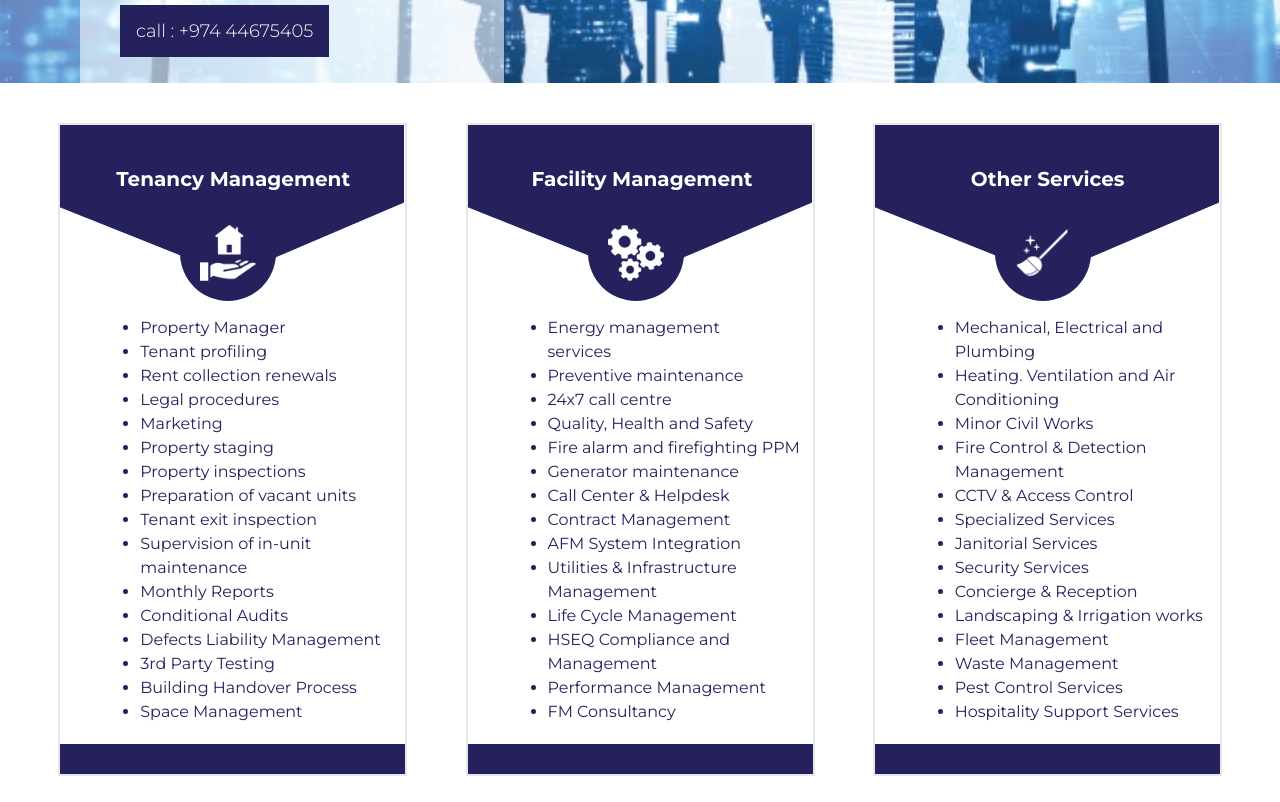
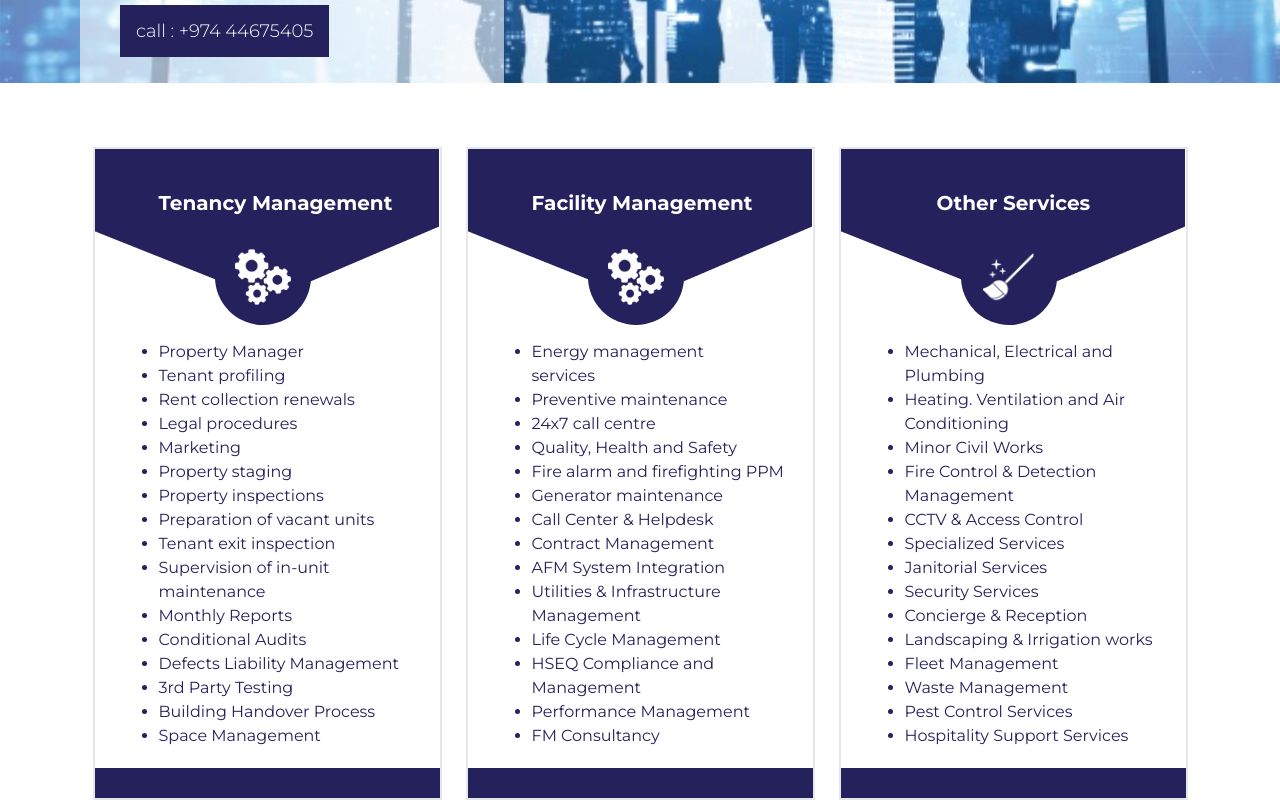
Before and after one commit to Sameekshaa999/AL-Madar-, a React (Create React App) app: page /services2 in a window 1280 px wide. Shown: the part 340-1142 px from the top of the page. Built offline with nearby package versions, Linux system fonts and the light colour scheme.

Commit message:
services2 alomst done

```diff
--- a/src/components/services2/allservices.jsx
+++ b/src/components/services2/allservices.jsx
@@ -8,30 +8,32 @@ import broom from "../Zimages/flying-broom.png";
 
 const AllServices = () => {
   return (
-    <div className="xl:flex xl:justify-evenly my-10">
-      <div className="relative border-2 w-max ">
-        <img src={polygon} alt="" className=" md:w-[21.5rem] md:h-[9.438rem]" />
-        <h1 className="absolute top-10 left-14 font-Montserrat text-base md:text-xl text-white font-bold">
+    <div className=" my-10 flex flex-col md:flex-row space-y-6 sm:space-x-6 justify-center items-center">
+      <div className="relative border-2 w-max md:mt-6 ml-5 md:ml-0">
+        <img src={polygon} alt="" className="" />
+        <h1 className="absolute top-10 left-16 font-Montserrat text-xl text-white font-bold">
           Tenancy Management
         </h1>
-        <div className="absolute top-28 left-36 md:top-20 md:left-[7.5rem] bg-[#25215c] rounded-full w-12 md:w-24 h-12 md:h-24 flex justify-center items-center">
-          <img src={homeinsurance} alt="" className="h-7 md:h-14" />
+        <div className="absolute top-20 left-[7.5rem] bg-[#25215c] rounded-full w-24 h-24 flex justify-center items-center">
+          <img src={settings} alt="" className="h-14" />
         </div>
-        <ul className="mt-10 mb-5 md:ml-20 font-Montserrat text-mpurple text-sm md:text-base font-normal list-disc">
+        <ul className="mt-10 mb-5 ml-16 font-Montserrat text-mpurple text-sm md:text-base font-normal list-disc">
           <li>Property Manager</li>
           <li>Tenant profiling</li>
-          <li>Rent collection renewals</li>
+          <li>Rent collection  renewals</li>
           <li>Legal procedures</li>
-          <li>Marketing </li>
+          <li>Marketing</li>
           <li>Property staging</li>
           <li>Property inspections</li>
           <li>Preparation of vacant units</li>
           <li>Tenant exit inspection</li>
           <li>
-            Supervision of in-unit <br /> maintenance
+          Supervision of in-unit <br/> maintenance
           </li>
           <li>Monthly Reports</li>
-          <li>Conditional Audits</li>
+          <li>
+          Conditional Audits
+          </li>
           <li>Defects Liability Management</li>
           <li>3rd Party Testing</li>
           <li>Building Handover Process</li>
@@ -47,7 +49,7 @@ const AllServices = () => {
         <div className="absolute top-20 left-[7.5rem] bg-[#25215c] rounded-full w-24 h-24 flex justify-center items-center">
           <img src={settings} alt="" className="h-14" />
         </div>
-        <ul className="mt-10 mb-5 ml-20 font-Montserrat text-mpurple text-sm md:text-base font-normal list-disc">
+        <ul className="mt-10 mb-5 ml-16 font-Montserrat text-mpurple text-sm md:text-base font-normal list-disc">
           <li>
             Energy management <br /> services
           </li>
@@ -59,9 +61,7 @@ const AllServices = () => {
           <li>Call Center & Helpdesk</li>
           <li>Contract Management</li>
           <li>AFM System Integration</li>
-          <li>
-            Utilities & Infrastructure <br /> Management
-          </li>
+          <li>Utilities & Infrastructure <br /> Management</li>
           <li>Life Cycle Management</li>
           <li>
             HSEQ Compliance and <br /> Management
@@ -79,17 +79,11 @@ const AllServices = () => {
         <div className="absolute top-20 left-[7.5rem] bg-[#25215c] rounded-full w-24 h-24 flex justify-center items-center">
           <img src={broom} alt="" className="h-14" />
         </div>
-        <ul className="mt-10 mb-5 ml-20 font-Montserrat text-mpurple text-sm md:text-base font-normal list-disc">
-          <li>
-            Mechanical, Electrical and <br /> Plumbing
-          </li>
-          <li>
-            Heating. Ventilation and Air <br /> Conditioning
-          </li>
+        <ul className="mt-10 mb-5 ml-16 font-Montserrat text-mpurple text-sm md:text-base font-normal list-disc">
+          <li> Mechanical, Electrical and <br /> Plumbing</li>
+          <li>Heating. Ventilation and Air <br /> Conditioning</li>
           <li>Minor Civil Works</li>
-          <li>
-            Fire Control & Detection <br /> Management
-          </li>
+          <li>Fire Control & Detection <br /> Management</li>
           <li>CCTV & Access Control</li>
           <li>Specialized Services</li>
           <li>Janitorial Services</li>
```
